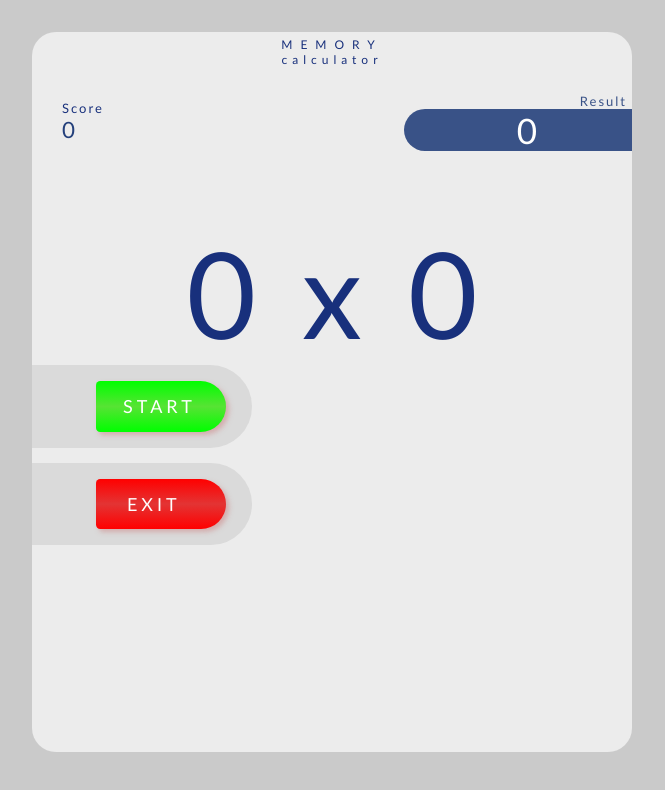
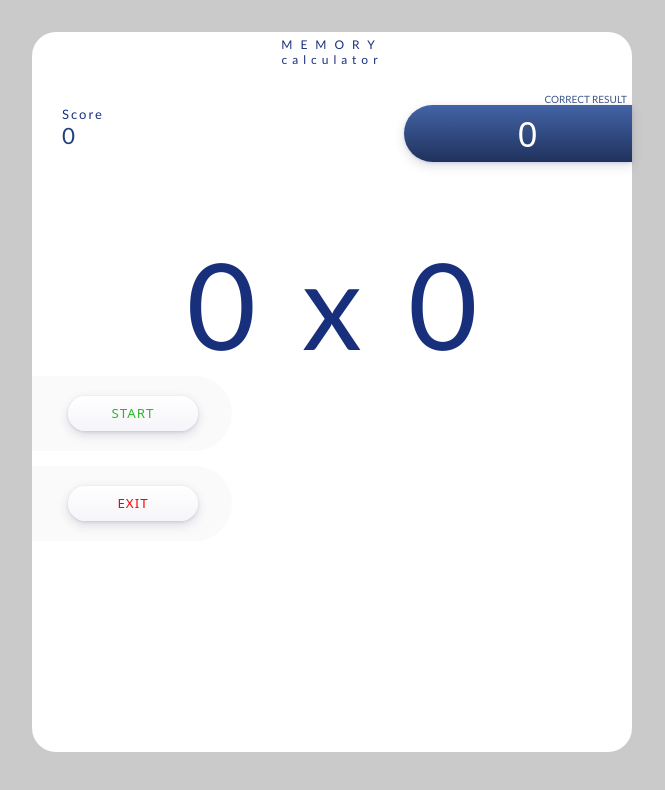
Before and after one commit to adampekala/memory_calculator_minimal, a website: page index.html in a window 1280 px wide. Shown: the whole page, without its empty margins (308-973 px from the left). Drawn offline with Linux system fonts and the light colour scheme.

Commit message:
change buttons' design

```diff
--- a/app.js
+++ b/app.js
@@ -50,7 +50,7 @@ buttonMain.addEventListener("click", function (ev) {
             buttonExit.classList.add("active");
             state = STATE_TYPE.asses;
             buttonMain.innerText = "good";
-            buttonExit.innerText = "bed";
+            buttonExit.innerText = "wrong";
             switch (true) {
                 case arytmeticOperation === OPERATION_TYPE.addition: {
                     operationResult = leftNumberValue + rightNumberValue;
--- a/app.ts
+++ b/app.ts
@@ -67,7 +67,7 @@ buttonMain.addEventListener("click", (ev: MouseEvent) => {
 
       state = STATE_TYPE.asses;
       buttonMain.innerText = "good";
-      buttonExit.innerText = "bed";
+      buttonExit.innerText = "wrong";
 
       switch (true) {
         case arytmeticOperation === OPERATION_TYPE.addition: {
--- a/index.html
+++ b/index.html
@@ -24,7 +24,7 @@
           <div class="score" id="score">0</div>
         </div>
         <div class="result_container">
-          <div class="result_title">Result</div>
+          <div class="result_title">Correct result</div>
           <div class="result" id="result">0</div>
         </div>
       </div>
--- a/src/_buttonsContainer.scss
+++ b/src/_buttonsContainer.scss
@@ -1,11 +1,11 @@
 .controlButtons_container {
-  padding: 1rem 0rem 1rem 4rem;
+  padding: 1rem 0rem 1rem 2rem;
   line-height: 0px;
   margin-bottom: 15px;
   // position: absolute;
-  width: 220px;
+  width: 200px;
   border-radius: 0 200px 200px 0;
-  background-color: rgba(196, 196, 196, 0.451);
+  background-color: rgba(233, 233, 233, 0.252);
 
   &-1 {
     bottom: 200px;
@@ -17,35 +17,83 @@
 }
 
 .controlButton_1 {
-  color: white;
-  border: none;
-  border-radius: 5px 30px 30px 5px;
-  box-shadow: 3px 3px 5px rgba(208, 152, 152, 0.703);
-  outline: none;
-  padding: 0.8em 2.3em 0.8em 1.5em;
-  font-size: large;
-  letter-spacing: 4px;
+  // color: white;
+  // border: none;
+  // border-radius: 5px 30px 30px 5px;
+  // box-shadow: 3px 3px 5px rgba(208, 152, 152, 0.703);
+  // outline: none;
+  // padding: 0.8em 2.3em 0.8em 1.5em;
+  // font-size: large;
+  // letter-spacing: 4px;
   width: 130px;
   text-transform: uppercase;
 
+  background-color: transparent;
+  background-image: linear-gradient(#fff, #f5f5fa);
+  border: none;
+  border-radius: 9999px;
+  box-shadow: rgba(37, 44, 97, 0.15) 0 4px 11px 0,
+    rgba(93, 100, 148, 0.2) 0 1px 3px 0;
+  box-sizing: border-box;
+  /* color: #484c7a; */
+  color: rgb(46, 180, 46);
+  cursor: pointer;
+  display: inline-block;
+  font-family: Hind, system-ui, BlinkMacSystemFont, -apple-system, "Segoe UI",
+    Roboto, Oxygen, Ubuntu, Cantarell, "Fira Sans", "Droid Sans",
+    "Helvetica Neue", sans-serif;
+  font-weight: 400;
+  letter-spacing: 1px;
+  margin: 4px;
+  padding: 12px 24px;
+  text-align: center;
+  text-decoration: inherit;
+  text-wrap: nowrap;
+  transition: all 0.05s ease-out;
+  transition-behavior: normal;
+  white-space-collapse: collapse;
+  line-height: 1.15;
+
   &-green {
-    background-image: linear-gradient(
-      to bottom,
-      rgb(0, 255, 0),
-      rgb(87, 227, 52),
-      rgb(0, 255, 0)
-    );
+    color: rgb(46, 180, 46);
   }
   &-red {
-    background-image: linear-gradient(to bottom, red, rgb(227, 52, 52), red);
+    color: red;
   }
 }
 
+@media (min-width: 576px) {
+  .controlButton_1 {
+    padding-bottom: 10px;
+    padding-top: 10px;
+  }
+}
+
+.controlButton_1-green:hover {
+  color: green;
+}
 .controlButton_1-red:hover {
-  box-shadow: 2px 2px 5px rgb(184, 134, 134);
-  transform: translate(-1px, -0px);
+  color: rgb(203, 3, 3);
+}
+.controlButton_1-green:active {
+  box-shadow: rgba(37, 44, 97, 0.15) 0 4px 3px 0,
+    rgba(93, 100, 148, 0.2) 0 1px 1px 0;
+}
+.controlButton_1-red:active {
+  box-shadow: rgba(37, 44, 97, 0.15) 0 4px 3px 0,
+    rgba(93, 100, 148, 0.2) 0 1px 1px 0;
+}
+
+.controlButton_1:disabled {
+  cursor: not-allowed;
+  opacity: 0.5;
+}
+
+.controlButton_1-red:hover {
+  // box-shadow: 2px 2px 5px rgb(184, 134, 134);
+  // transform: translate(-1px, -0px);
 }
 .controlButton_1-green:hover {
-  box-shadow: 2px 2px 5px rgb(147, 184, 134);
-  transform: translate(-1px, -0px);
+  // box-shadow: 2px 2px 5px rgb(147, 184, 134);
+  // transform: translate(-1px, -0px);
 }
--- a/src/style.scss
+++ b/src/style.scss
@@ -25,7 +25,7 @@ body {
 
 .calculator_container {
   position: relative;
-  background-color: $primaryColor;
+  background-color: white;
   max-width: 600px;
   height: 90vh;
   margin: 0 auto;
@@ -65,19 +65,40 @@ body {
 }
 
 .result_title {
-  font-size: small;
+  font-size: 10px;
+  text-transform: uppercase;
   color: rgba(36, 64, 123, 0.895);
   align-self: flex-end;
   padding-right: 5px;
+  letter-spacing: 0;
 }
 
 .result {
-  background-color: rgba(36, 64, 123, 0.895);
+  background-color: rgba(73, 103, 168, 0.895);
   border-radius: 30px 0 0 30px;
   color: white;
   font-size: 35px;
-  padding-left: 20px;
+  padding: 5px 0 5px 20px;
   width: 100%;
+
+  background-image: linear-gradient(
+    rgba(46, 82, 158, 0.536),
+    rgba(24, 42, 82, 0.895)
+  );
+  border: none;
+  box-shadow: rgba(37, 44, 97, 0.15) 0 4px 11px 0,
+    rgba(93, 100, 148, 0.2) 0 1px 3px 0;
+
+  font-family: Hind, system-ui, BlinkMacSystemFont, -apple-system, "Segoe UI",
+    Roboto, Oxygen, Ubuntu, Cantarell, "Fira Sans", "Droid Sans",
+    "Helvetica Neue", sans-serif;
+  letter-spacing: 1px;
+  text-align: center;
+  text-decoration: inherit;
+  text-wrap: nowrap;
+  transition: all 0.05s ease-out;
+  transition-behavior: normal;
+  white-space-collapse: collapse;
 }
 
 .score_indicator {
```
Also changed, not shown: style.css, 1 other file.
